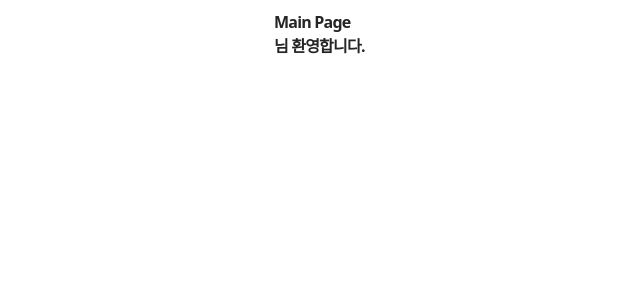
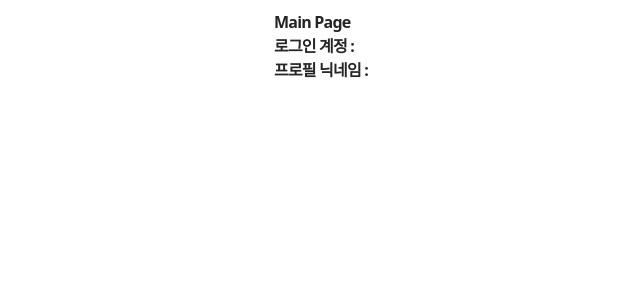
Before and after one commit to daepang/daepang-react-template, a Next.js app: page /main in a window 1280 px wide. Shown: the top 300 px of the page, without its empty margins (126-766 px from the left). Built offline with nearby package versions, Linux system fonts and the light colour scheme.

Commit message:
MainPage 추가 작업중

```diff
--- a/src/main/components/templates/Main.tsx
+++ b/src/main/components/templates/Main.tsx
@@ -9,7 +9,8 @@ const Main = () => {
   return (
     <>
       <h1>Main Page</h1>
-      <h1>{loginInfo.id}님 환영합니다.</h1>
+      <h1>로그인 계정 : {loginInfo.id}</h1>
+      <h1>프로필 닉네임 : {loginInfo.profileName}</h1>
     </>
   );
 };
```
